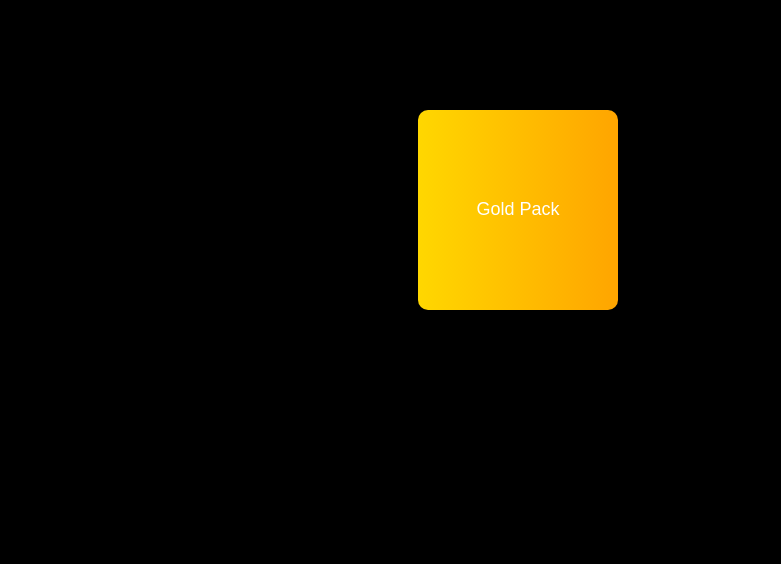
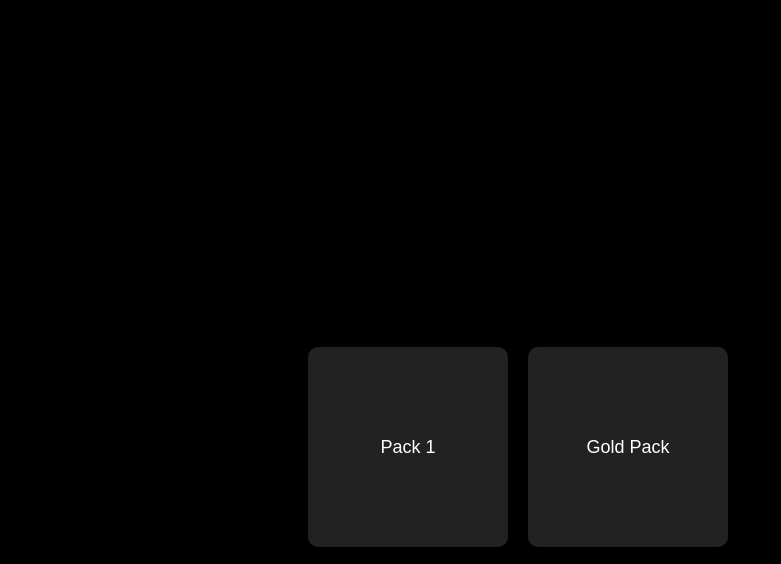
Before and after one commit to wifistorm/UnbelShop, a plain HTML site: page index.html in a window 1280 px wide. Shown: the part 233-797 px from the top of the page, 122-903 px from the left. Drawn offline with Linux system fonts and the light colour scheme.

Commit message:
Update index.html

```diff
--- a/index.html
+++ b/index.html
@@ -25,12 +25,12 @@
             display: flex;
             justify-content: center;
             align-items: center;
-            flex-grow: 1;
+            margin-bottom: 20px; /* Adjust spacing between buttons */
         }
         button {
             width: 200px;
             height: 200px;
-            background: linear-gradient(to right, #FFD700 0%, #FFA500 100%); /* Yellow gradient */
+            background-color: #222; /* Solid color */
             color: white;
             border: none;
             cursor: pointer;
@@ -38,6 +38,7 @@
             border-radius: 10px; /* Adjust border radius for slightly rounded corners */
             outline: none; /* Remove default focus outline */
             font-size: 18px;
+            margin: 0 10px; /* Adjust spacing between buttons */
         }
         button:hover {
             opacity: 0.8;
@@ -64,6 +65,7 @@
 <body>
     <div class="title">UnbelShop</div>
     <div class="button-container">
+        <button>Pack 1</button>
         <button>Gold Pack</button>
     </div>
     <div class="footer-container">
```
